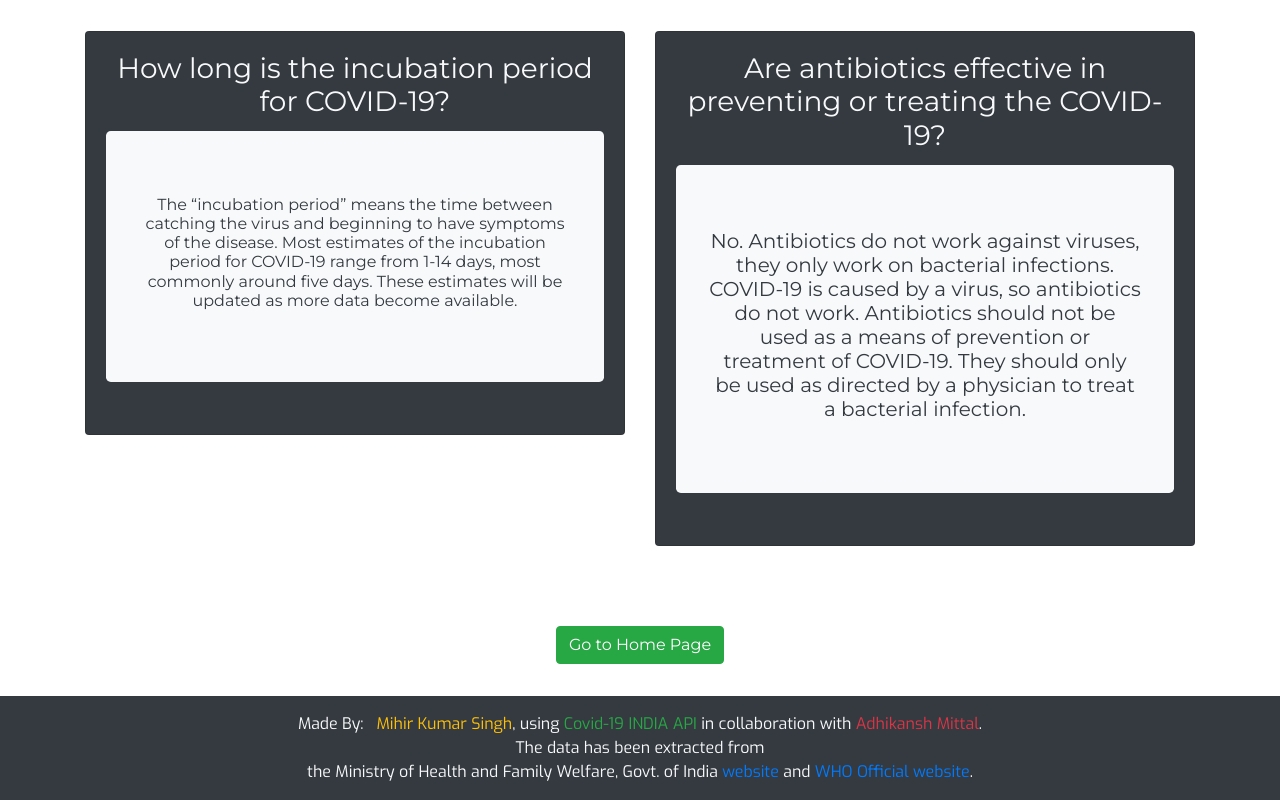
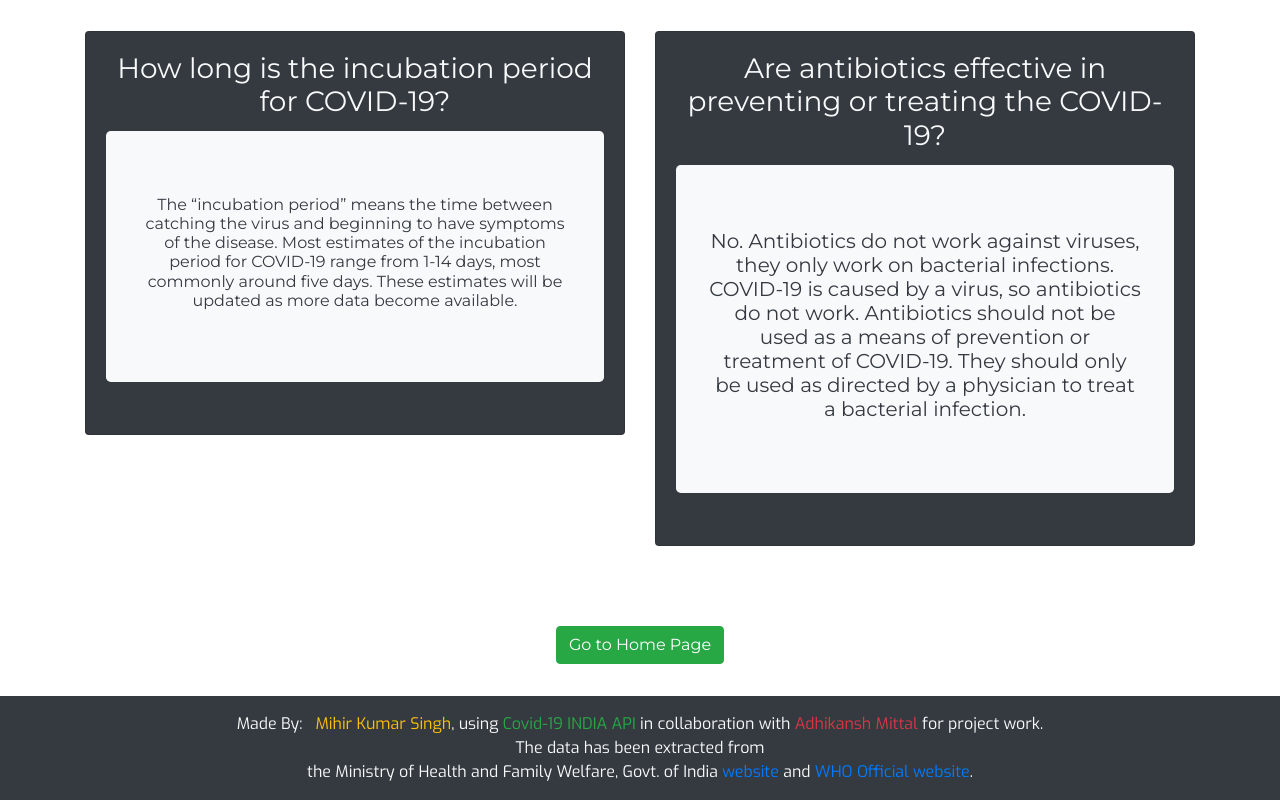
Before and after one commit to mihirkumar02/countCovid-19INDIA, a React (Create React App) app: page /about in a window 1280 px wide. Shown: the part 1181-1981 px from the top of the page. Built offline with nearby package versions, Linux system fonts and the light colour scheme; what google-maps-react would draw is missing.

Commit message:
Updated footer

```diff
--- a/src/components/layout/Footer.js
+++ b/src/components/layout/Footer.js
@@ -10,7 +10,7 @@ const Footer = () => {
                         &nbsp;<span className="font-weight-normal">
                         <a className="text-warning" target="blank" rel="noopener noreferrer" href="https://github.com/mihirkumar02"> Mihir Kumar Singh</a>
                         </span>
-                        , using <a className="text-success" target="blank" rel="noopener noreferrer" href="https://covid19-india-adhikansh.herokuapp.com/">Covid-19 INDIA API</a> in collaboration with <a className="text-danger" target="blank" rel="noopener noreferrer" href="https://github.com/HrithikMittal">Adhikansh Mittal</a>.
+                        , using <a className="text-success" target="blank" rel="noopener noreferrer" href="https://covid19-india-adhikansh.herokuapp.com/">Covid-19 INDIA API</a> in collaboration with <a className="text-danger" target="blank" rel="noopener noreferrer" href="https://github.com/HrithikMittal">Adhikansh Mittal</a> for project work.
                         <div>The data has been extracted from </div>
                         <div>the Ministry of Health and Family Welfare, Govt. of India <a href="https://www.mohfw.gov.in/" className="text-primary" target="blank" rel="noopener noreferrer">website</a> and <a className="text-primary" target="blank" rel="noopener noreferrer" href="https://www.who.int/news-room/q-a-detail/q-a-coronaviruses">WHO Official website</a>.</div>
                     </div>
```
